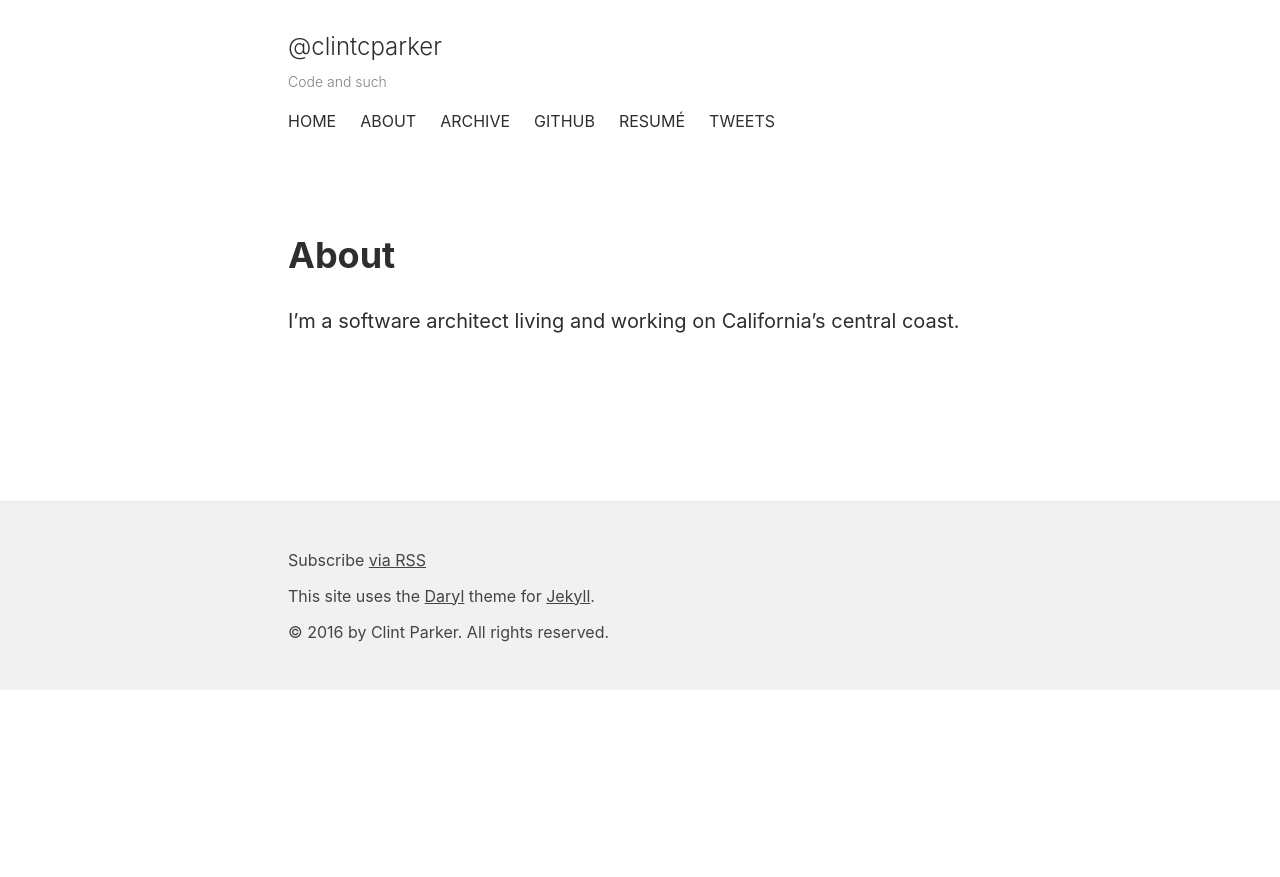
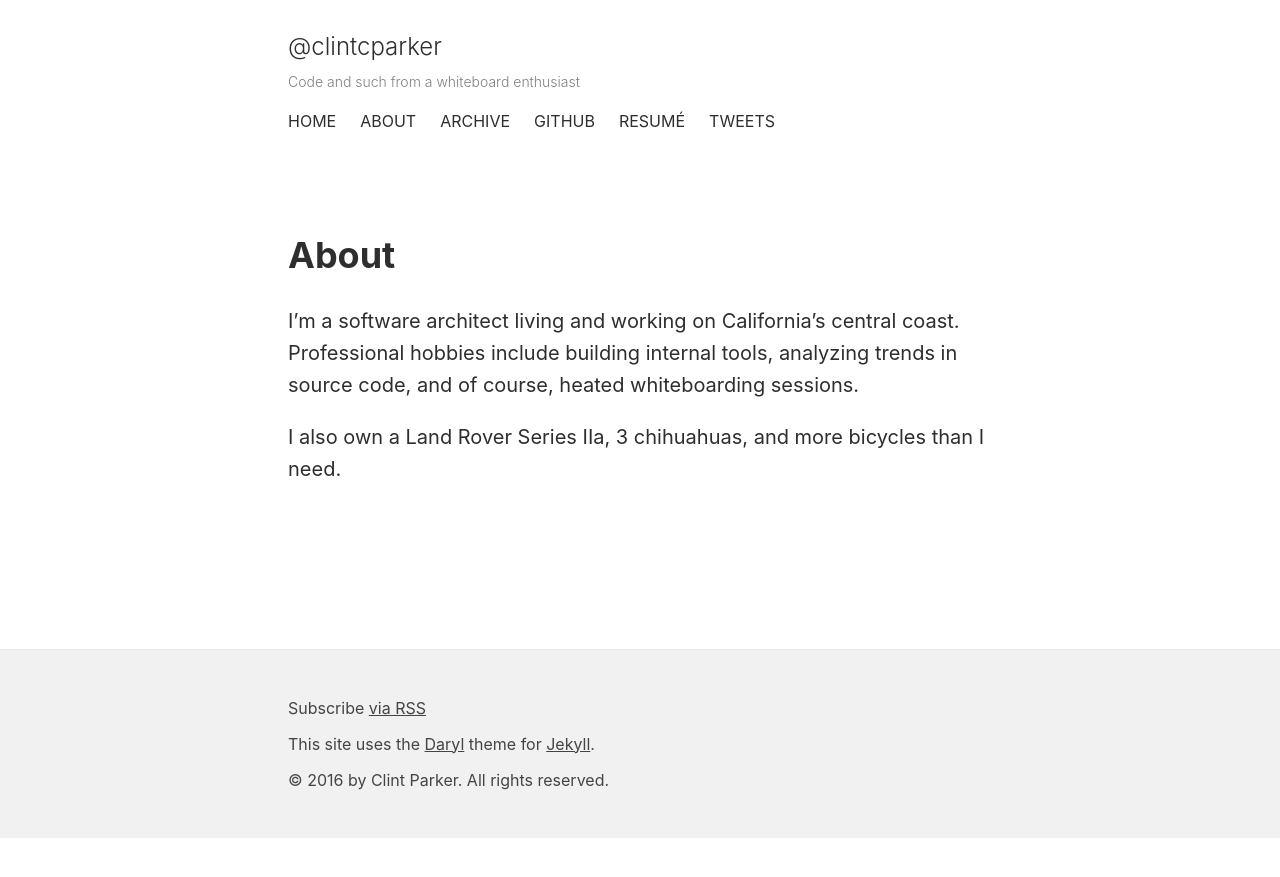
Before and after one commit to clintcparker/clintcparker.github.com, a Jekyll site: the page built from about.md, in a window 1280 px wide. Shown: the top 877 px of the page. Built offline with Jekyll 4.4.1, drawn with Linux system fonts in a browser that asks for light colours.

Commit message:
updated descriptions

```diff
--- a/_config.yml
+++ b/_config.yml
@@ -1,10 +1,10 @@
 # Site settings
 title: "@clintcparker"
-tagline: Code and such
+tagline: Code and such from a whiteboard enthusiast
 email: clintcparker@gmail.com
 description: > #this is parsed by search engines
    Writings on software development, testing, and architecture.
-   .NET C# Tools Testing
+   .NET C# Tools Testing whiteboarding design
 baseurl: "" # the subpath of your site, e.g. /blog/
 url: "http://clintcparker.com" # the base hostname & protocol for your site
 twitter_username: clintcparker
--- a/about.md
+++ b/about.md
@@ -3,4 +3,6 @@ layout: page
 title: About
 permalink: /about/
 ---
-I'm a software architect living and working on California's central coast.
+I'm a software architect living and working on California's central coast. Professional hobbies include building internal tools, analyzing trends in source code, and of course, heated whiteboarding sessions.
+
+I also own a Land Rover Series IIa, 3 chihuahuas, and more bicycles than I need.
```
